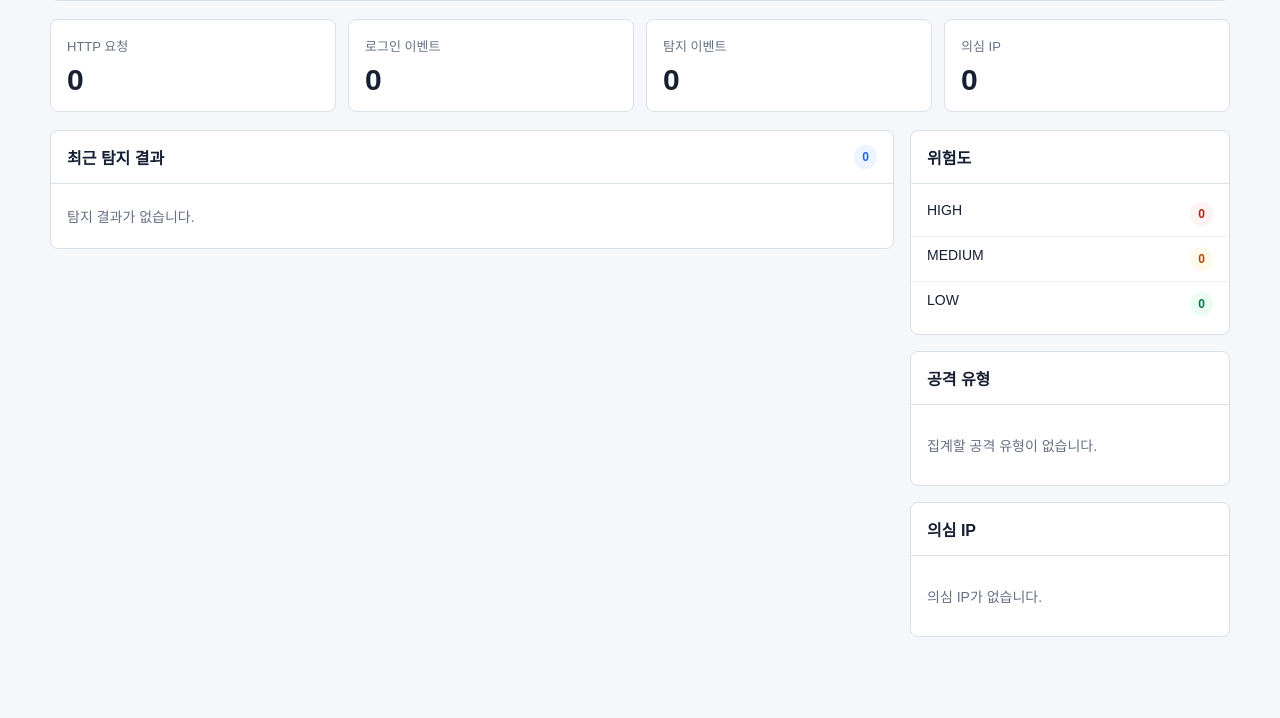
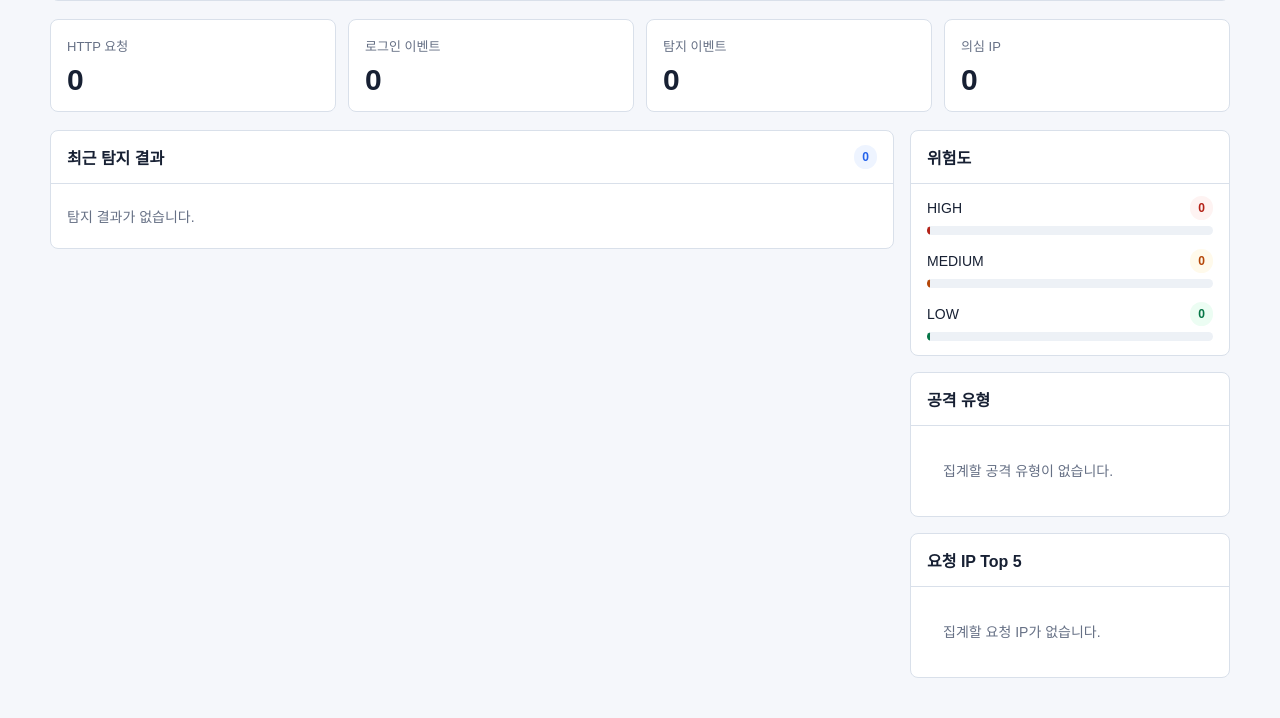
Before and after one commit to jhlee-codes/web-attack-log-analyzer, a Flask app: page /dashboard in a window 1280 px wide. Shown: the part 146-864 px from the top of the page. Before the commit the page ends 783 px from the top, so only its background shows below. Run offline with Flask 3, Linux system fonts and the light colour scheme.

Commit message:
feat: 대시보드 탐지 통계 시각화 추가

```diff
--- a/app/app.py
+++ b/app/app.py
@@ -47,6 +47,7 @@ def load_dashboard_data():
     report_file = get_latest_json_report()
 
     if report_file is None:
+        risk_counts = {"HIGH": 0, "MEDIUM": 0, "LOW": 0}
         return {
             "report_file": None,
             "analysis_info": {},
@@ -55,12 +56,15 @@ def load_dashboard_data():
                 "total_login_events": 0,
                 "total_findings": 0,
                 "suspicious_ip_count": 0,
-                "risk_counts": {"HIGH": 0, "MEDIUM": 0, "LOW": 0},
+                "risk_counts": risk_counts,
             },
             "statistics": {
                 "suspicious_ips": [],
             },
+            "risk_chart": build_count_chart(risk_counts),
             "attack_type_counts": {},
+            "attack_type_chart": [],
+            "top_request_ips": [],
             "recent_findings": [],
         }
 
@@ -69,15 +73,40 @@ def load_dashboard_data():
 
     findings = payload.get("findings", [])
     attack_type_counts = Counter(item.get("attack_type", "Unknown") for item in findings)
+    statistics = payload.get("statistics", {})
+    summary = payload.get("summary", {})
+    risk_counts = summary.get("risk_counts", {"HIGH": 0, "MEDIUM": 0, "LOW": 0})
+    request_count_by_ip = statistics.get("request_count_by_ip", {})
 
     return {
         "report_file": report_file,
         "analysis_info": payload.get("analysis_info", {}),
-        "summary": payload.get("summary", {}),
-        "statistics": payload.get("statistics", {}),
+        "summary": summary,
+        "statistics": statistics,
+        "risk_chart": build_count_chart(risk_counts),
         "attack_type_counts": dict(attack_type_counts.most_common()),
+        "attack_type_chart": build_count_chart(dict(attack_type_counts.most_common())),
+        "top_request_ips": build_count_chart(request_count_by_ip, limit=5),
         "recent_findings": findings[-20:][::-1],
     }
+
+
+def build_count_chart(counts: dict, limit: int | None = None) -> list[dict]:
+    sorted_items = sorted(counts.items(), key=lambda item: item[1], reverse=True)
+
+    if limit is not None:
+        sorted_items = sorted_items[:limit]
+
+    max_count = max((count for _, count in sorted_items), default=0)
+
+    return [
+        {
+            "label": label,
+            "count": count,
+            "percent": round((count / max_count) * 100) if max_count else 0,
+        }
+        for label, count in sorted_items
+    ]
 
 
 # 로그인 로그 설정
--- a/app/templates/dashboard.html
+++ b/app/templates/dashboard.html
@@ -129,6 +129,59 @@
 
         .count-list {
             padding: 8px 0;
+        }
+
+        .bar-list {
+            padding: 12px 16px 14px;
+        }
+
+        .bar-row {
+            margin-bottom: 14px;
+        }
+
+        .bar-row:last-child {
+            margin-bottom: 0;
+        }
+
+        .bar-meta {
+            display: flex;
+            align-items: center;
+            justify-content: space-between;
+            gap: 12px;
+            margin-bottom: 6px;
+        }
+
+        .bar-label {
+            min-width: 0;
+            overflow: hidden;
+            text-overflow: ellipsis;
+            white-space: nowrap;
+        }
+
+        .bar-track {
+            height: 9px;
+            overflow: hidden;
+            border-radius: 999px;
+            background: #edf1f6;
+        }
+
+        .bar-fill {
+            height: 100%;
+            min-width: 3px;
+            border-radius: 999px;
+            background: var(--accent);
+        }
+
+        .bar-fill.high {
+            background: var(--high);
+        }
+
+        .bar-fill.medium {
+            background: var(--medium);
+        }
+
+        .bar-fill.low {
+            background: var(--low);
         }
 
         .count-row {
@@ -316,19 +369,18 @@
                     <div class="section-head">
                         <h2>위험도</h2>
                     </div>
-                    <div class="count-list">
-                        <div class="count-row">
-                            <span>HIGH</span>
-                            <span class="badge high">{{ dashboard.summary.risk_counts.HIGH }}</span>
-                        </div>
-                        <div class="count-row">
-                            <span>MEDIUM</span>
-                            <span class="badge medium">{{ dashboard.summary.risk_counts.MEDIUM }}</span>
-                        </div>
-                        <div class="count-row">
-                            <span>LOW</span>
-                            <span class="badge low">{{ dashboard.summary.risk_counts.LOW }}</span>
-                        </div>
+                    <div class="bar-list">
+                        {% for item in dashboard.risk_chart %}
+                            <div class="bar-row">
+                                <div class="bar-meta">
+                                    <span class="bar-label">{{ item.label }}</span>
+                                    <span class="badge {{ item.label|lower }}">{{ item.count }}</span>
+                                </div>
+                                <div class="bar-track">
+                                    <div class="bar-fill {{ item.label|lower }}" style="width: {{ item.percent }}%;"></div>
+                                </div>
+                            </div>
+                        {% endfor %}
                     </div>
                 </section>
 
@@ -336,12 +388,17 @@
                     <div class="section-head">
                         <h2>공격 유형</h2>
                     </div>
-                    <div class="count-list">
-                        {% if dashboard.attack_type_counts %}
-                            {% for attack_type, count in dashboard.attack_type_counts.items() %}
-                                <div class="count-row">
-                                    <span>{{ attack_type }}</span>
-                                    <span class="badge">{{ count }}</span>
+                    <div class="bar-list">
+                        {% if dashboard.attack_type_chart %}
+                            {% for item in dashboard.attack_type_chart %}
+                                <div class="bar-row">
+                                    <div class="bar-meta">
+                                        <span class="bar-label">{{ item.label }}</span>
+                                        <span class="badge">{{ item.count }}</span>
+                                    </div>
+                                    <div class="bar-track">
+                                        <div class="bar-fill" style="width: {{ item.percent }}%;"></div>
+                                    </div>
                                 </div>
                             {% endfor %}
                         {% else %}
@@ -352,17 +409,23 @@
 
                 <section style="margin-top: 16px;">
                     <div class="section-head">
-                        <h2>의심 IP</h2>
+                        <h2>요청 IP Top 5</h2>
                     </div>
-                    <div class="count-list">
-                        {% if dashboard.statistics.suspicious_ips %}
-                            {% for ip in dashboard.statistics.suspicious_ips %}
-                                <div class="count-row">
-                                    <span class="mono">{{ ip }}</span>
+                    <div class="bar-list">
+                        {% if dashboard.top_request_ips %}
+                            {% for item in dashboard.top_request_ips %}
+                                <div class="bar-row">
+                                    <div class="bar-meta">
+                                        <span class="bar-label mono">{{ item.label }}</span>
+                                        <span class="badge">{{ item.count }}</span>
+                                    </div>
+                                    <div class="bar-track">
+                                        <div class="bar-fill" style="width: {{ item.percent }}%;"></div>
+                                    </div>
                                 </div>
                             {% endfor %}
                         {% else %}
-                            <div class="empty">의심 IP가 없습니다.</div>
+                            <div class="empty">집계할 요청 IP가 없습니다.</div>
                         {% endif %}
                     </div>
                 </section>
```
Also changed, not shown: tests/test_dashboard.py (+2 -0 lines), README.md.
